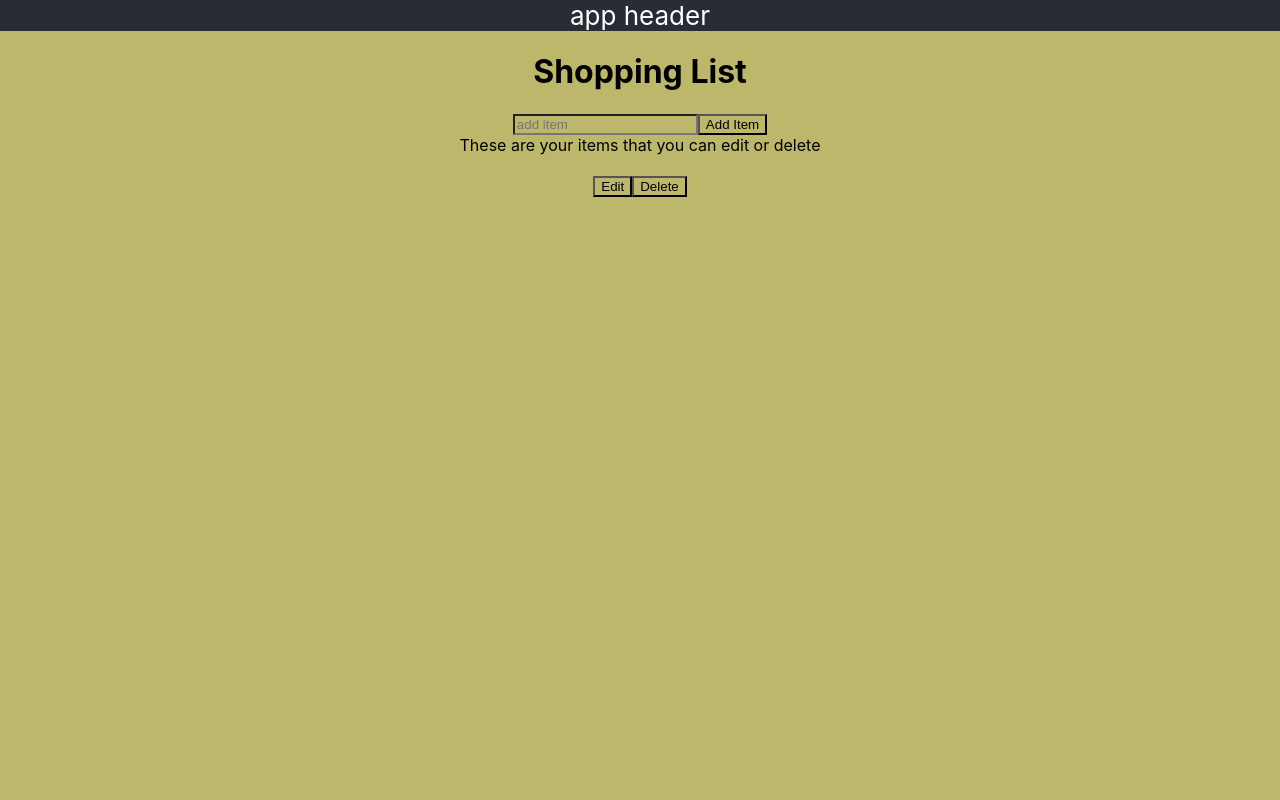
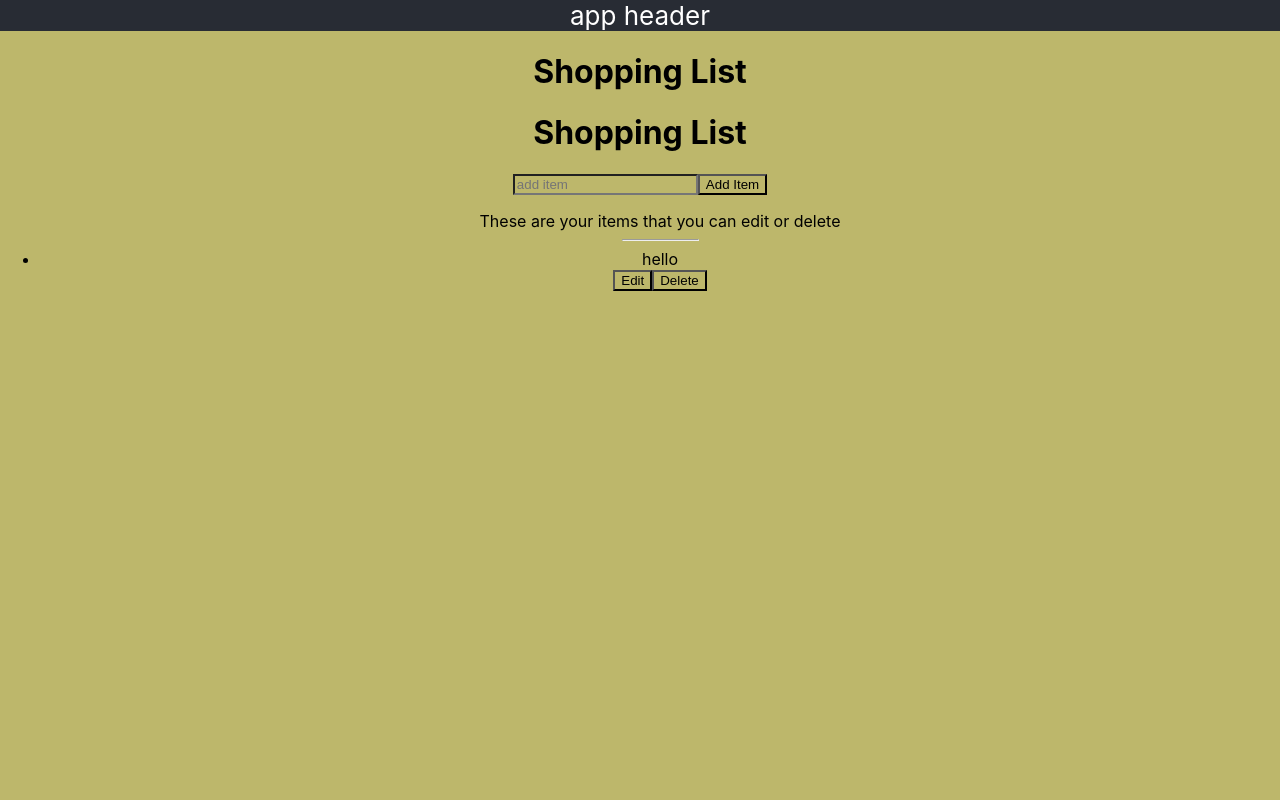
Before and after one commit to Gcrowder93/shoppinglist214, a React (Create React App) app: page / in a window 1280 px wide. Shown: the top 800 px of the page. Built offline with nearby package versions, Linux system fonts and the light colour scheme.

Commit message:
can add items, but cannot delete/edit

```diff
--- a/src/Components/Add/AddItem.js
+++ b/src/Components/Add/AddItem.js
@@ -1,12 +1,12 @@
 import React, { useState } from 'react';
 
-export default function AddItem({ onAddItem }) {
+export default function AddItem({ addItem }) {
   const [newItem, setNewItem] = useState('');
 
   const handleSubmit = (e) => {
     e.preventDefault();
     setNewItem('');
-    onAddItem(newItem);
+    addItem(newItem);
   };
 
   return (
@@ -17,9 +17,7 @@ export default function AddItem({ onAddItem }) {
         value={newItem}
         onChange={(e) => setNewItem(e.target.value)}
       />
-      <button className="addbutton" type="submit" onSubmit={setNewItem}>
-        Add Item
-      </button>
+      <button type="submit">Add Item</button>
     </form>
   );
 }
--- a/src/Components/Detail/ItemDetail.js
+++ b/src/Components/Detail/ItemDetail.js
@@ -1,9 +1,9 @@
-import React from 'react';
+// import React from 'react';
 
-export default function ItemDetail({ item }) {
-  return (
-    <div>
-      <h3>{item.text}</h3>
-    </div>
-  );
-}
+// export default function ItemDetail({ item }) {
+//   return (
+//     <div>
+//       <h3>{item.text}</h3>
+//     </div>
+//   );
+// }
--- a/src/Components/Edit/EditItems.js
+++ b/src/Components/Edit/EditItems.js
@@ -1,7 +1,4 @@
-// edit and delete buttons here for items
-import ItemList from '../List/ItemList';
 import React, { useState } from 'react';
-// import ItemDetail from '../Detail/ItemDetail';
 
 export default function EditItem({ item, onEditItem, onDeleteItem }) {
   const [newEditItem, setEditItem] = useState('');
@@ -23,12 +20,10 @@ export default function EditItem({ item, onEditItem, onDeleteItem }) {
   return (
     <form onSubmit={handleSubmit}>
       <div onClick={handleClick}>
-        <h2>{ItemList.id}</h2>
-        {/* <h3>{ItemDetail.id}</h3> */}
         <button type="edit" onSubmit={() => onEditItem(item.id)}>
           Edit
         </button>
-        <button type="delete" onSubmit={() => onDeleteItem(item.id)}>
+        <button type="delete" onClick={() => onDeleteItem(onDeleteItem)}>
           Delete
         </button>
       </div>
--- a/src/Components/List/ItemList.js
+++ b/src/Components/List/ItemList.js
@@ -1,18 +1,28 @@
 import React from 'react';
-import ItemDetail from '../Detail/ItemDetail';
+// import ItemDetail from '../Detail/ItemDetail';
+import EditItem from '../Edit/EditItems';
 
-export default function ItemList({ newItem, onEditItem, onDeleteItem }) {
+export default function ItemList({ newItems, onEditItem, onDeleteItem }) {
   return (
     <div>
-      {/* <ul>
-        {newItem.map((item) => (
-          <li key={item.id}>
-            <ItemDetail item={item} onEditItem={onEditItem} onDeleteItem={onDeleteItem} />
-          </li>
-        ))}
-      </ul> */}
-      These are your items that you can edit or delete
-      {/* <EditItem /> */}
+      <ul>
+        These are your items that you can edit or delete
+        {newItems.map((item) => {
+          return (
+            <li key={item.id}>
+              <hr
+                style={{
+                  width: 75,
+                }}
+              ></hr>
+
+              {item.text}
+              <br></br>
+              <EditItem item={item} onEditItem={onEditItem} onDeleteItem={onDeleteItem} />
+            </li>
+          );
+        })}
+      </ul>
     </div>
   );
 }
--- a/src/Views/Home.js
+++ b/src/Views/Home.js
@@ -1,15 +1,42 @@
+import { useReducer } from 'react';
 import AddItem from '../Components/Add/AddItem';
 import ItemList from '../Components/List/ItemList';
-import EditItem from '../Components/Edit/EditItems';
 
-const Home = () => {
+const initialItems = [{ id: 0, text: 'hello' }];
+
+function itemsReducer(items, action) {
+  switch (action.type) {
+    case 'added': {
+      return [
+        ...items,
+        {
+          id: items.length + 1,
+          text: action.text,
+        },
+      ];
+    }
+    default: {
+      throw Error(`Unknown action: ${action.type}`);
+    }
+  }
+}
+
+export default function Home() {
+  const [items, dispatch] = useReducer(itemsReducer, initialItems);
+
+  const add = (text) => {
+    dispatch({
+      type: 'added',
+      id: items.length + 1,
+      text,
+    });
+  };
+
   return (
-    <div className="homediv">
-      <AddItem />
-      <ItemList />
-      <EditItem />
-    </div>
+    <>
+      <h1>Shopping List</h1>
+      <AddItem addItem={add} newItems={items} />
+      <ItemList newItems={items} />
+    </>
   );
-};
-
-export default Home;
+}
```
Also changed, not shown: src/App.js (+7 -0 lines).
